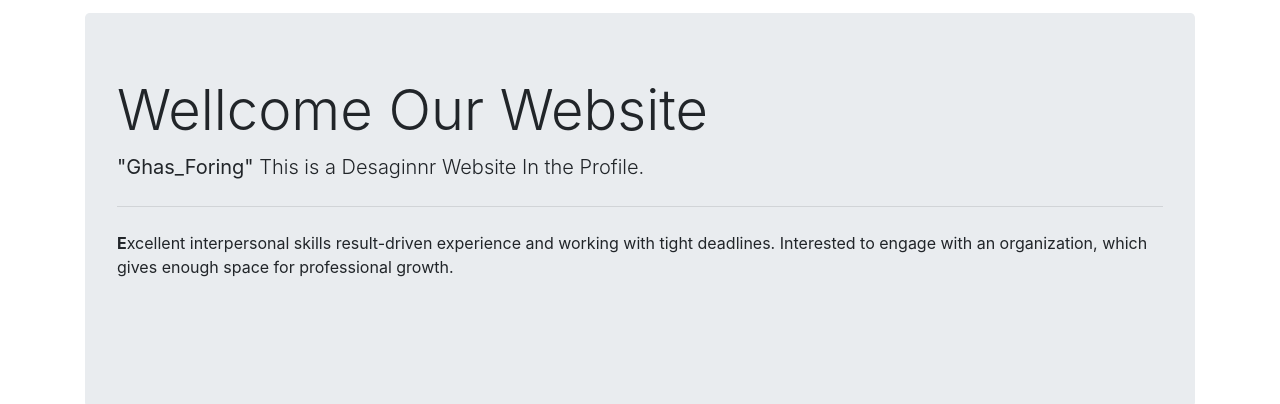
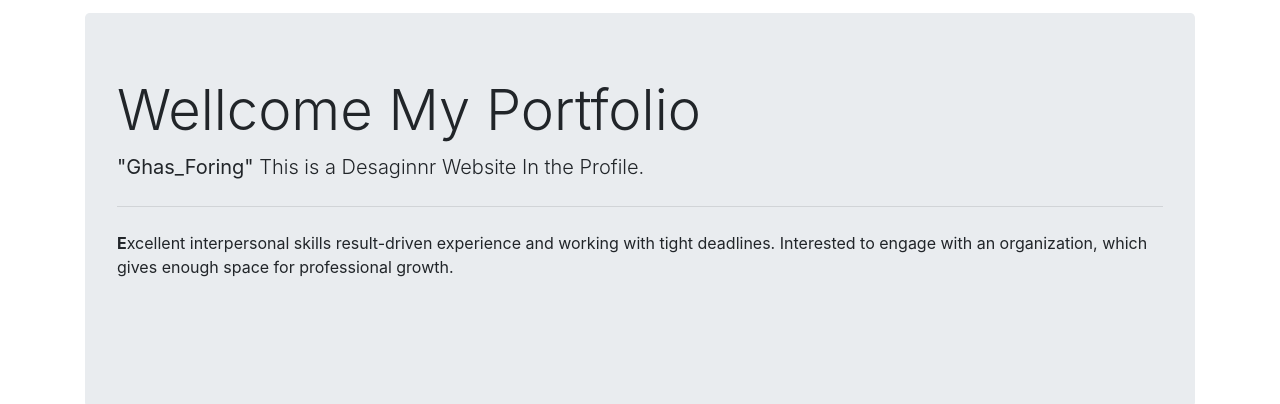
Before and after one commit to Ghas-foring/mamun, a plain HTML site: page index.html in a window 1280 px wide. Shown: the part 588-992 px from the top of the page. Drawn offline with nearby package versions, Linux system fonts and the light colour scheme.

Commit message:
Update index.html

```diff
--- a/index.html
+++ b/index.html
@@ -94,7 +94,7 @@
 <div class="container">
 	  <div class="jumbotron">
 
-		  <h1 class="display-4"> Wellcome Our Website </h1>
+		  <h1 class="display-4"> Wellcome My Portfolio </h1>
 		  <p class="lead"><b>"Ghas_Foring"</b> This is a Desaginnr Website In the Profile.</p>
 			  <hr class="my-4">
 
```
